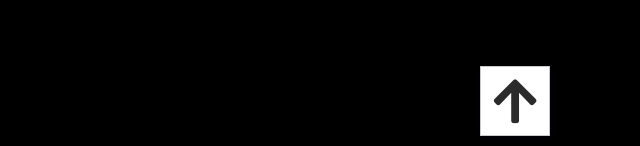
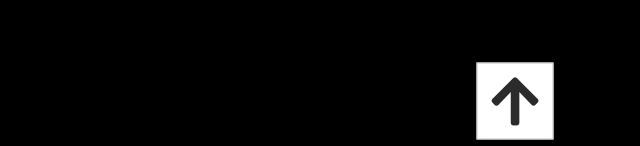
Before and after one commit to juniorthx3/portfolio, a plain HTML site: page index.html in a window 1280 px wide. In both pictures the pointer is over the link 1155 px from the left and 755 px from the top of the page. Shown: the part 654-800 px from the top of the page, 640-1280 px from the left. Drawn offline with Linux system fonts and the light colour scheme; a web font is replaced by a local one.

Commit message:
more styles

```diff
--- a/style.css
+++ b/style.css
@@ -468,6 +468,14 @@ footer .social-footer a:hover > i.fab{
     color:#2b2b2b;
 }
 
+.navigation a:hover{
+    color:white;
+    transform:scale(1.1);
+}
+.navigation a:button{
+    transform:translateY(10px) !important;
+}
+
 /*******************MEDIA QUERY************************/
 
 @media screen and (max-width: 800px){
```
